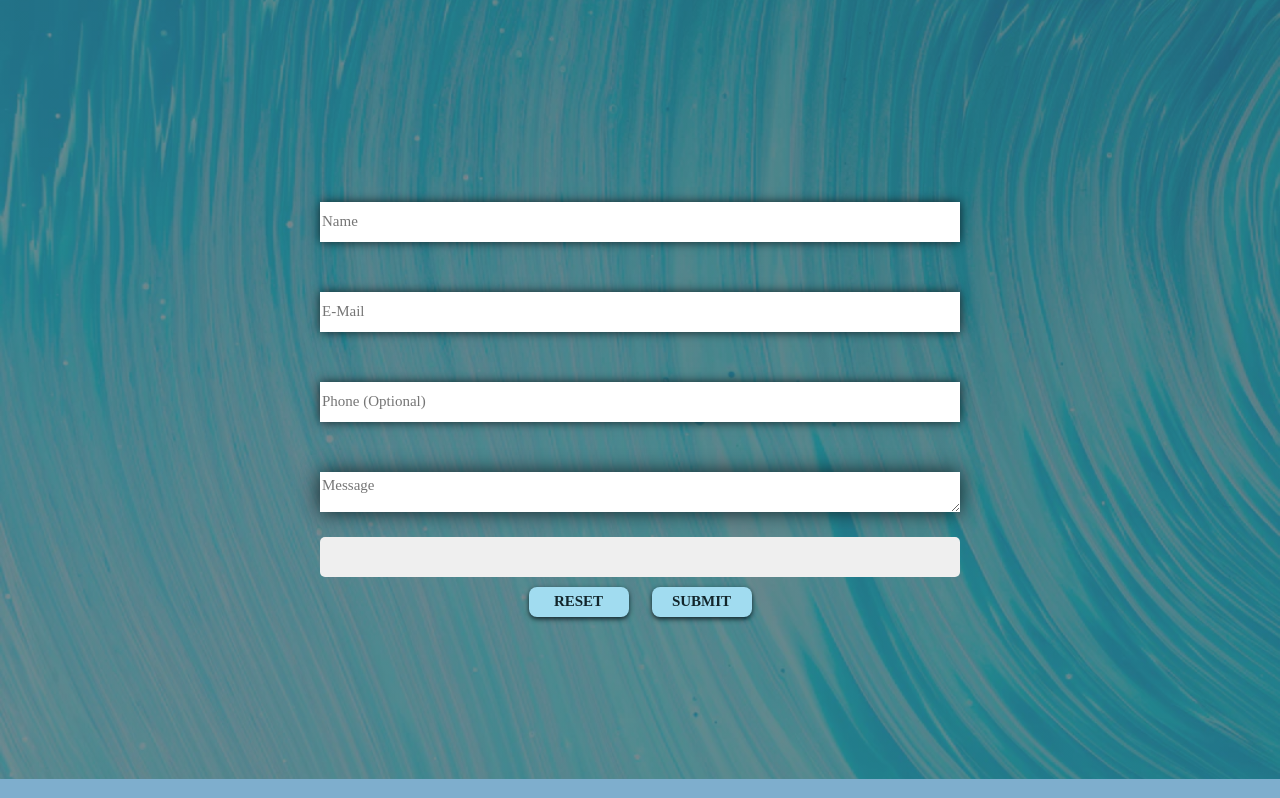
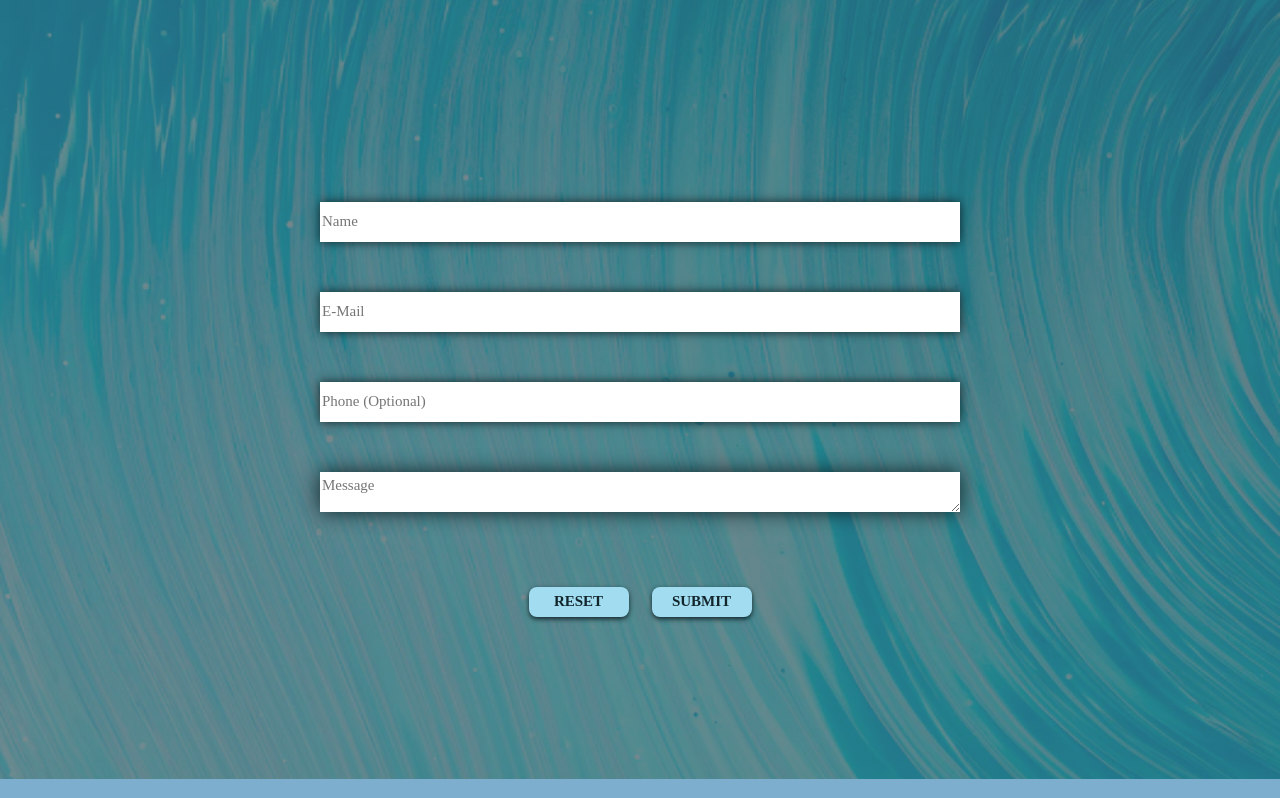
Before and after one commit to charlesmiller0412/charlesmiller.dev-v5, a PHP site: page / in a window 1280 px wide. Shown: the part 2401-3199 px from the top of the page. Run offline with PHP 8.4, Linux system fonts and the light colour scheme; some libraries are stand-ins or nearby versions; some web fonts are replaced.

Commit message:
updated positioning and backgkround for recaptcha

```diff
--- a/css/dark.css
+++ b/css/dark.css
@@ -730,15 +730,11 @@ footer {
 .contact .btn {
     margin: 1rem 1rem;
 }
+
 .g-recaptcha {
     display: flex;
     justify-content: center;
     padding: 2rem;
-}
-
-#recaptcha {
-    background-color: #efefef;
-    border-radius: 5px;
 }
 
 .contact .status {
--- a/css/light.css
+++ b/css/light.css
@@ -530,7 +530,7 @@ footer {
     width: 50vw;
     height: 5vh;
     min-height: 3.5rem;
-    margin-bottom: 5rem;
+    margin-bottom: 2rem;
     border: none;
     box-shadow: 0 0 2rem #12252b;
 }
@@ -553,11 +553,6 @@ footer {
     display: flex;
     justify-content: center;
     padding: 2rem;
-}
-
-#recaptcha {
-    background-color: #efefef;
-    border-radius: 5px;
 }
 
 .contact .status {
```
